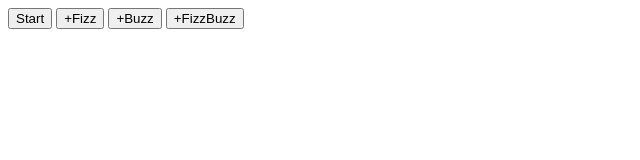
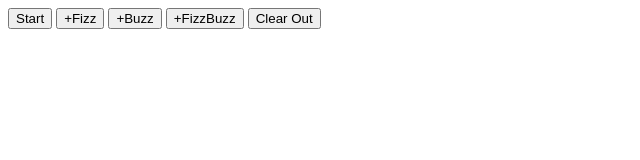
Before and after one commit to MarkJurkiewicz/FizzBuzzVisual, a plain HTML site: page index.html in a window 1280 px wide. Shown: the whole page, without its empty margins (0-640 px from the left). Drawn offline with Linux system fonts and the light colour scheme.

Commit message:
Added functioning clear button and reset method in main object

```diff
--- a/index.html
+++ b/index.html
@@ -12,6 +12,7 @@
     <button id="fizz" onclick=z.fizz();>+Fizz</button>
     <button id="buzz" onclick=z.buzz();>+Buzz</button>
     <button id="fizzbuzz" onclick=z.fizzbuzz();>+FizzBuzz</button>
+    <button id="reset" onclick="z.reset();">Clear Out</button>
 </div>
 <div id="list"></div>
 </body>
--- a/script.js
+++ b/script.js
@@ -67,6 +67,15 @@ FizzBuzzer.prototype = {
         list.appendChild(this.dom.cloneNode(true));
       }
     }
+  },
+
+  reset: function() {
+    list.innerHTML = '';
+    for (var i = this.min; i <= this.max; i++) {
+      for (i in this.flow) {
+        this.flow[i] = '';
+      }
+    }
   }
 };
 
```
Also changed, not shown: style.css (added).
